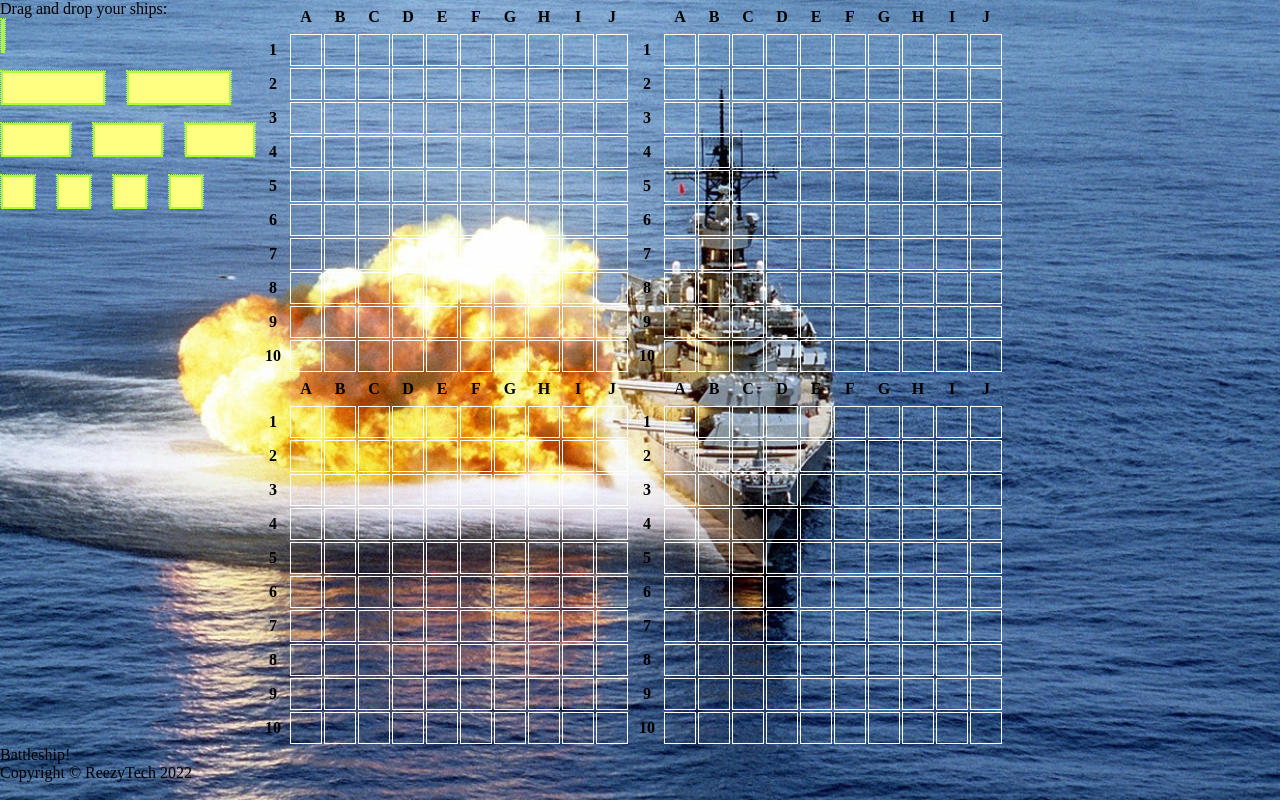
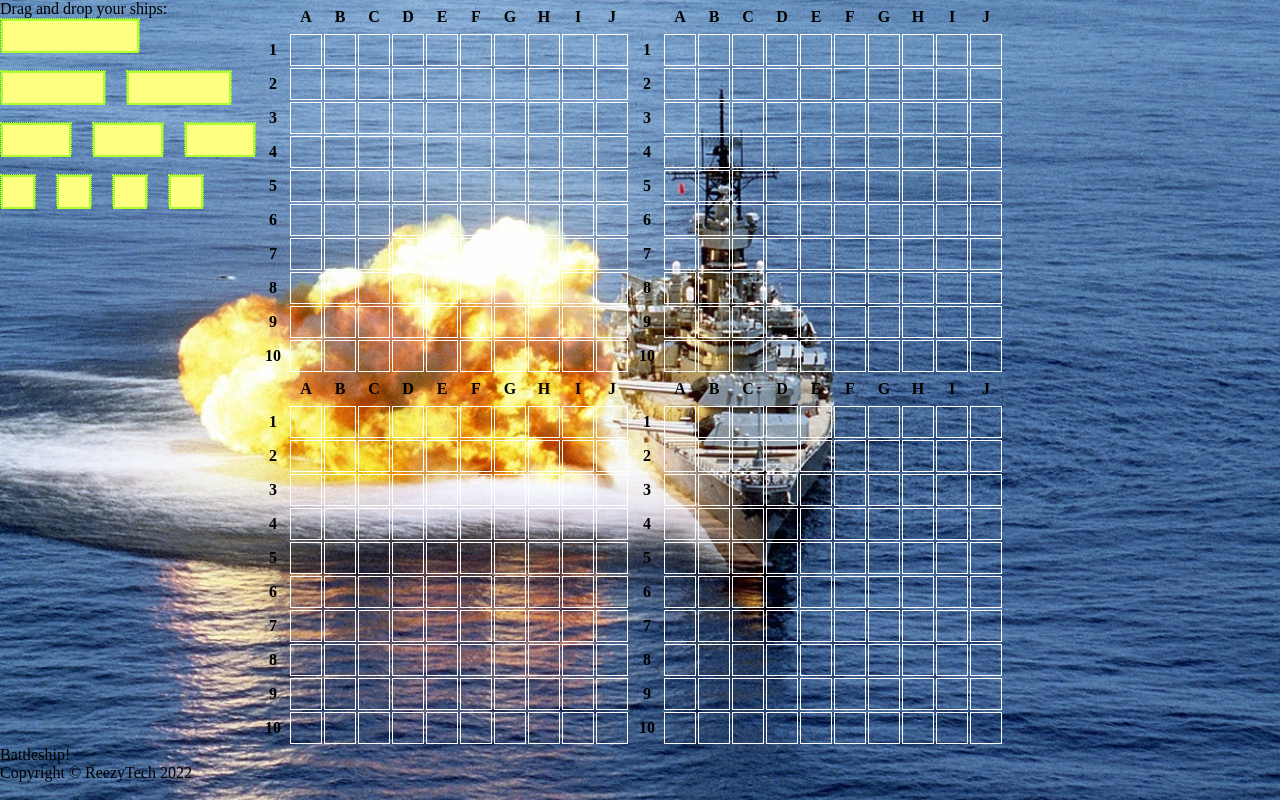
Before and after one commit to reezymane/battleship, a website built with webpack: page dist/index.html in a window 1280 px wide. Built offline with nearby package versions, Linux system fonts and the light colour scheme.

Commit message:
adjust battleship id name

```diff
--- a/src/style.css
+++ b/src/style.css
@@ -57,7 +57,7 @@ td {
   height: 30px;
 }
 
-#battleship {
+#battleship1 {
   width: 134px;
 }
 
```
